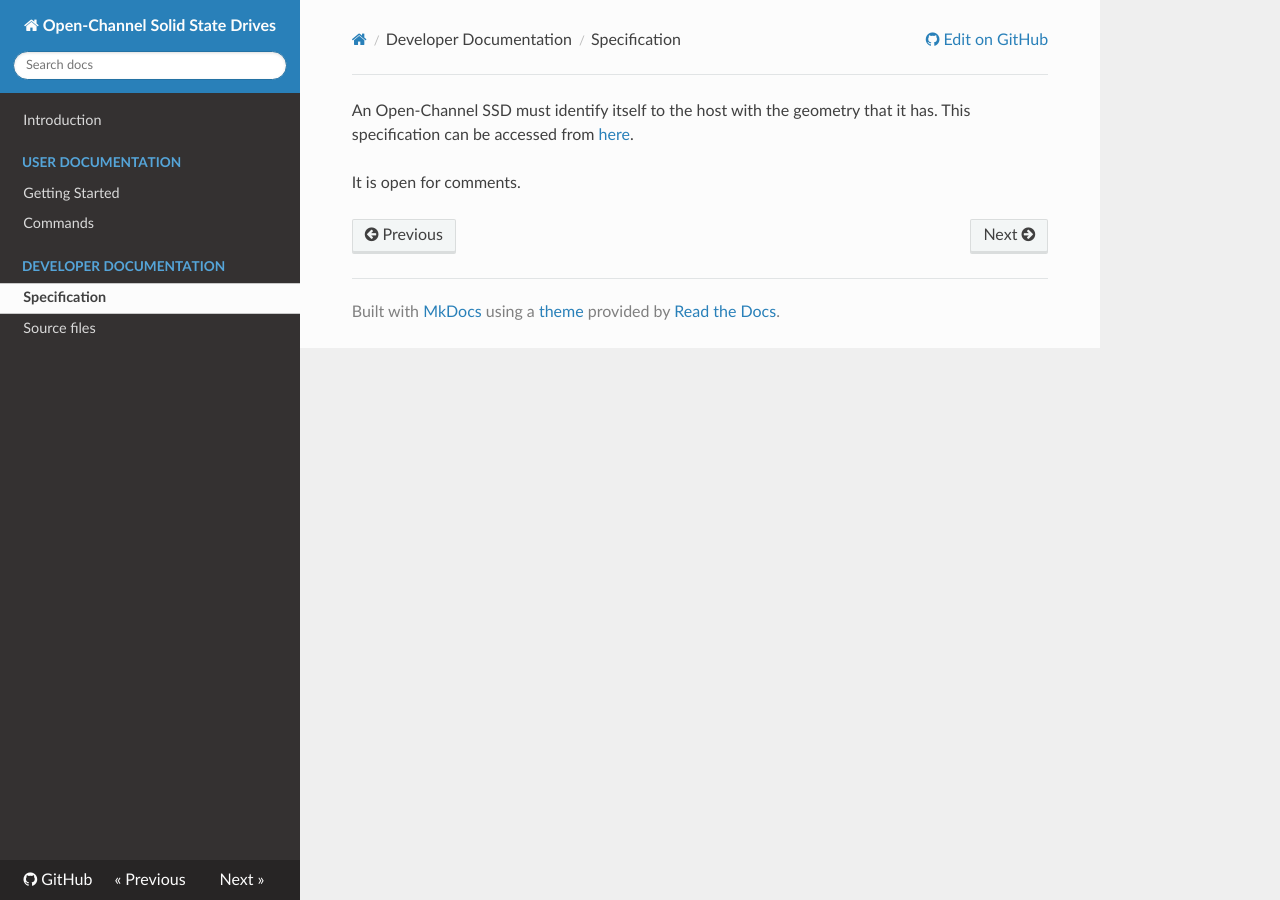
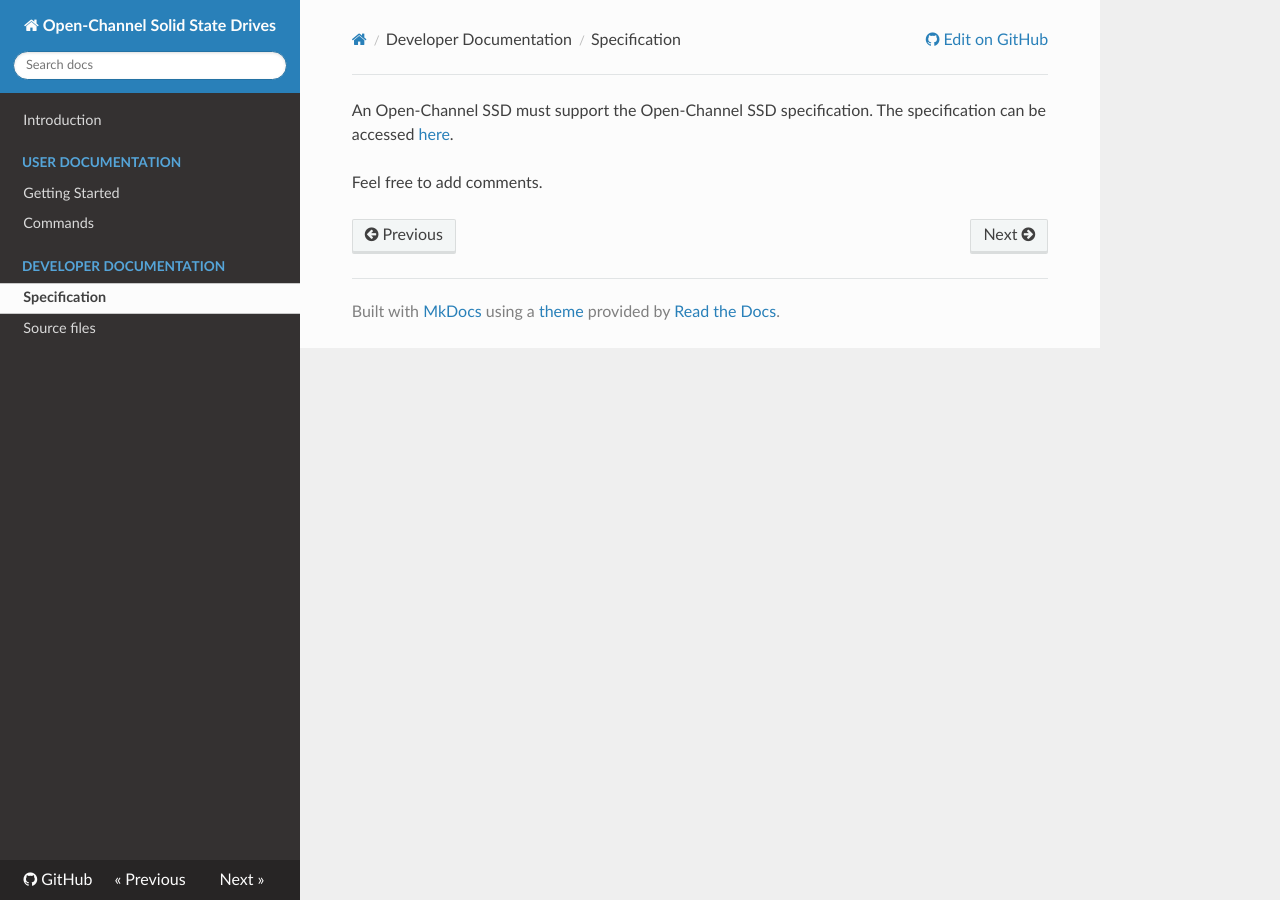
Before and after one commit to OpenChannelSSD/documentation, an MkDocs documentation site: the page built from docs/specification.md, in a window 1280 px wide. Built offline with MkDocs 1.6.1, drawn with Linux system fonts in a browser that asks for light colours; nearby versions of some CDN libraries; old or Windows-style settings are respelled for this version of MkDocs.

Commit message:
Update specification.md

```diff
--- a/docs/specification.md
+++ b/docs/specification.md
@@ -1,3 +1,3 @@
-An Open-Channel SSD must identify itself to the host with the geometry that it has. This specification can be accessed from [here](http://goo.gl/BYTjLI).
+An Open-Channel SSD must support the Open-Channel SSD specification. The specification can be accessed [here](http://goo.gl/BYTjLI).
 
-It is open for comments.
+Feel free to add comments.
```
